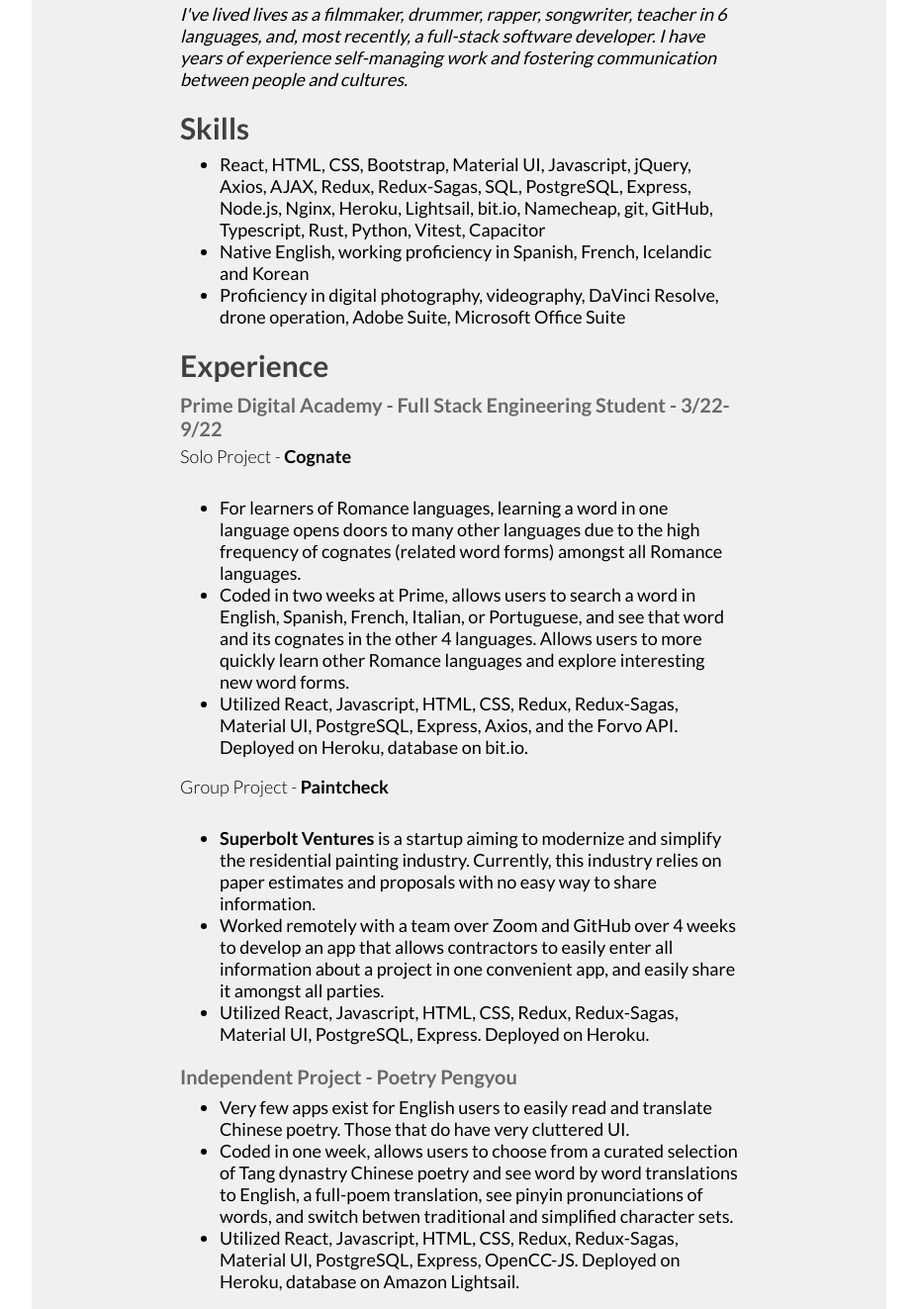
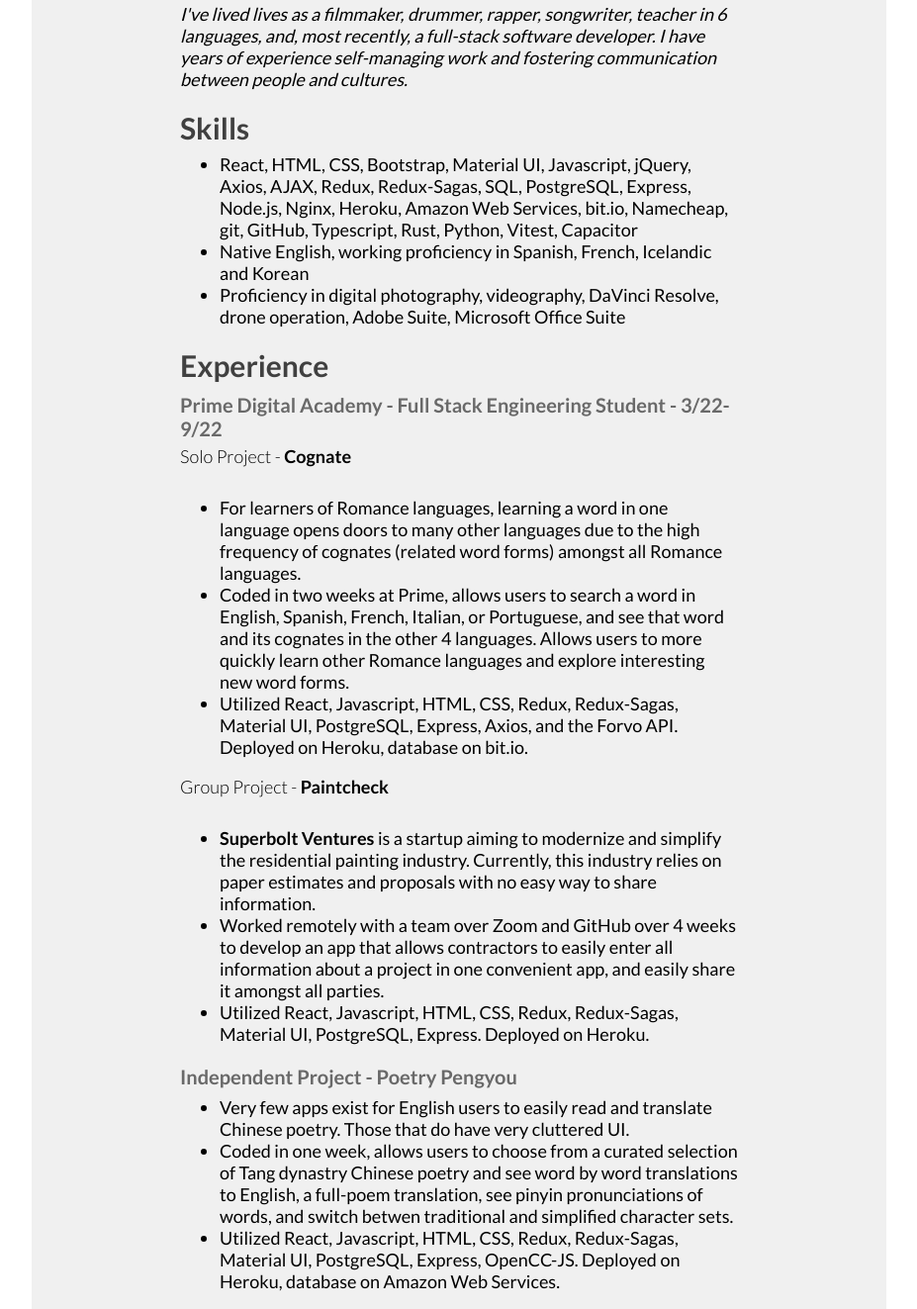
Before and after one commit to carlos-kelley/carlos-kelley.github.io, a plain HTML site: page index.html in a window 1280 px wide. Shown: the part 214-1537 px from the top of the page at 99% size, without its empty margins (176-1103 px from the left). Drawn offline with Linux system fonts and the light colour scheme.

Commit message:
Update index.html

```diff
--- a/index.html
+++ b/index.html
@@ -27,7 +27,7 @@
       <h1>Skills</h1>
 	  <div id="content-skills">
 	  <ul>
-	    <li>React, HTML, CSS, Bootstrap, Material UI, Javascript, jQuery, Axios, AJAX, Redux, Redux-Sagas, SQL, PostgreSQL, Express, Node.js, Nginx, Heroku, Lightsail, bit.io, Namecheap, git, GitHub, Typescript, Rust, Python, Vitest, Capacitor</li>
+	    <li>React, HTML, CSS, Bootstrap, Material UI, Javascript, jQuery, Axios, AJAX, Redux, Redux-Sagas, SQL, PostgreSQL, Express, Node.js, Nginx, Heroku, Amazon Web Services, bit.io, Namecheap, git, GitHub, Typescript, Rust, Python, Vitest, Capacitor</li>
 	    <li>Native English, working proficiency in Spanish, French, Icelandic and Korean</li>
         <li>Proficiency in digital photography, videography, DaVinci Resolve, drone operation, Adobe Suite, Microsoft Office Suite</li>
 	  </ul>
@@ -55,7 +55,7 @@
 		<ul>
 			<li>Very few apps exist for English users to easily read and translate Chinese poetry. Those that do have very cluttered UI.</li>
 			<li>Coded in one week, allows users to choose from a curated selection of Tang dynastry Chinese poetry and see word by word translations to English, a full-poem translation, see pinyin pronunciations of words, and switch betwen traditional and simplified character sets.</li>
-			<li>Utilized React, Javascript, HTML, CSS, Redux, Redux-Sagas, Material UI, PostgreSQL, Express, OpenCC-JS. Deployed on Heroku, database on Amazon Lightsail.</li>
+			<li>Utilized React, Javascript, HTML, CSS, Redux, Redux-Sagas, Material UI, PostgreSQL, Express, OpenCC-JS. Deployed on Heroku, database on Amazon Web Services.</li>
 		</ul>
 	  </div>
 	</div>
```
